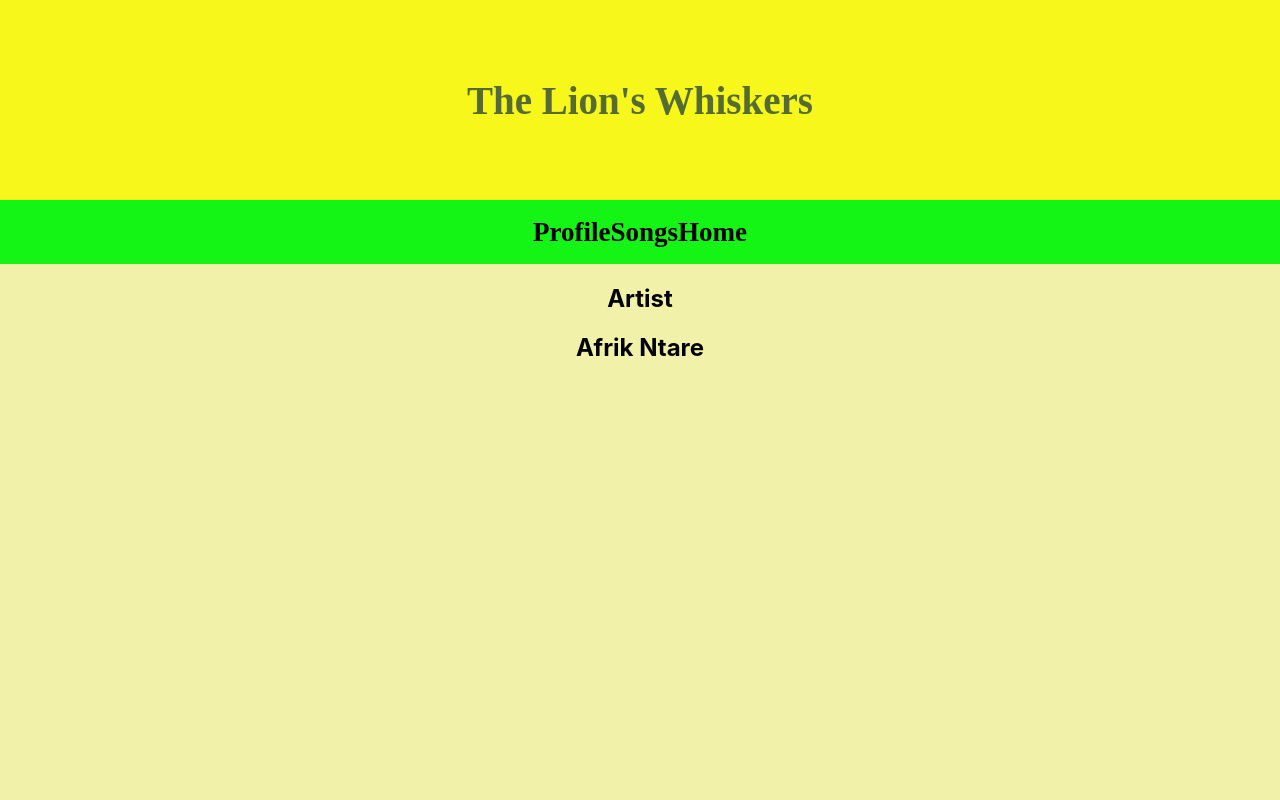
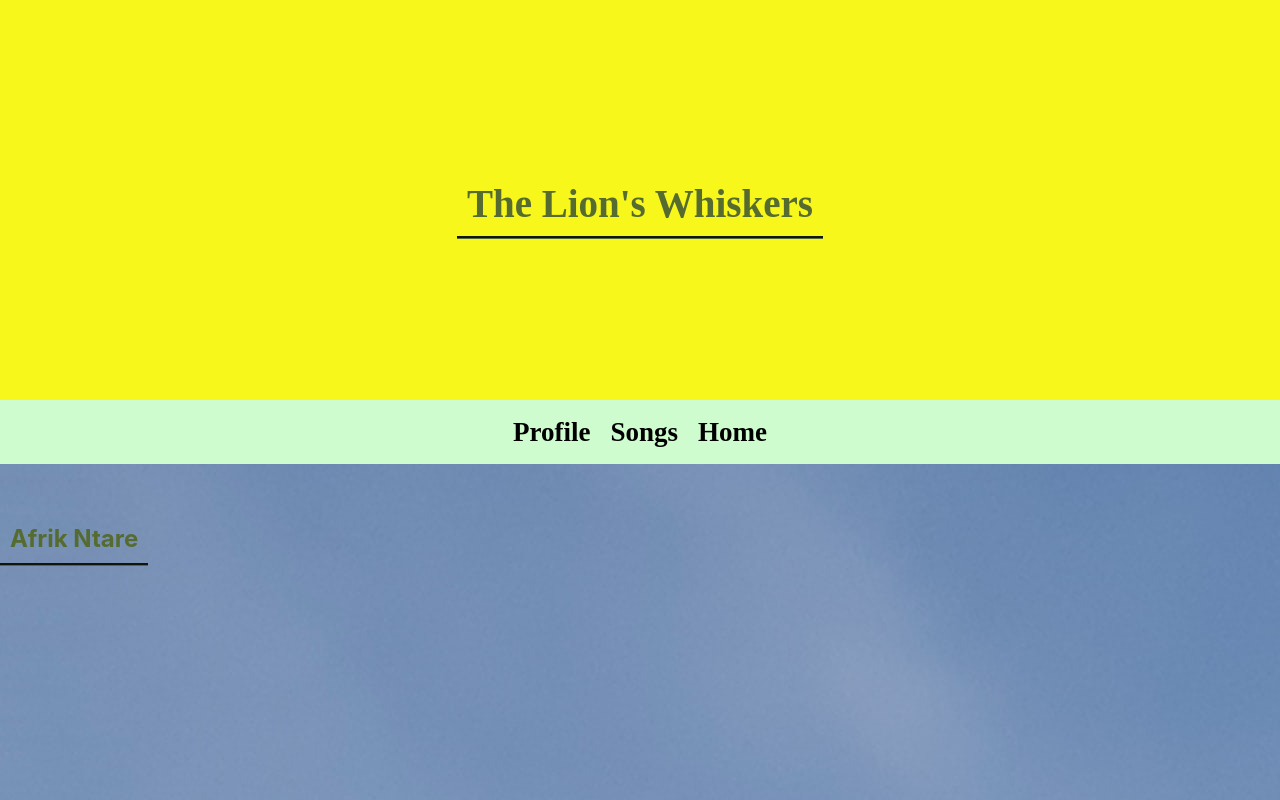
Before and after one commit to janevent/music-portfolio, a React (Create React App) app in the folder ibra-portfolio/: page /songs in a window 1280 px wide. Shown: the top 800 px of the page. Built offline with nearby package versions, Linux system fonts and the light colour scheme.

Commit message:
change background colors

```diff
--- a/ibra-portfolio/src/App.css
+++ b/ibra-portfolio/src/App.css
@@ -26,7 +26,7 @@
 
 .App-header {
   background-color: rgb(247, 247, 28);/* #21d830;*/
-  min-height: 25vh;
+  min-height: 50vh;
   display: flex;
   flex-direction: column;
   align-items: center;
@@ -34,6 +34,8 @@
   font-size: calc(10px + 2vmin);
   font-family: Swift;
   color: darkolivegreen; /*#d8c621;*/
+  border-style: none;
+  border-color: none;
 }
 
 .App-link {
--- a/ibra-portfolio/src/App.js
+++ b/ibra-portfolio/src/App.js
@@ -2,8 +2,8 @@
 import './App.css';
 import Home from './components/Home';
 import Profile from './components/Profile.js';
-import SongsContainer from './components/SongsContainer.js';
-import NavigationBar from './components/NavigationBar.js';
+import SongsContainer from './components/SongsContainer/SongsContainer.js';
+import NavigationBar from './components/NavigationBar/NavigationBar.js';
 import { BrowserRouter as Router, Switch, Route } from 'react-router-dom';
 import React from 'react';
 import autobio from'./texts/autobio.js';
--- /dev/null
+++ b/ibra-portfolio/src/components/DisplaySong/DisplaySong.css
@@ -0,0 +1,8 @@
+.DisplaySong {
+    /*background-color: rgb(241, 241, 169);*/
+    padding: 10px;
+    display: flex;
+    flex-direction: column;
+    justify-content: center;
+    text-align: center;
+}
--- a/ibra-portfolio/src/components/DisplaySong.js
+++ b/ibra-portfolio/src/components/DisplaySong/DisplaySong.js
@@ -1,5 +1,6 @@
 import React from 'react';
 import ReactPlayer from 'react-player';
+import './DisplaySong.css'
 
 export default class DisplaySong extends React.Component {
     constructor(props){
--- a/ibra-portfolio/src/styles/NavigationBar.css
+++ b/ibra-portfolio/src/components/NavigationBar/NavigationBar.css
@@ -1,6 +1,6 @@
 .NavigationBar{
     font-size:large;
-    background-color: rgb(21, 245, 21);/*rgb(47, 99, 167); /*rgb(4, 131, 42);*/
+    background-color: rgb(206, 252, 206);/*rgb(47, 99, 167); /*rgb(4, 131, 42);*/
     color: darkolivegreen;
     min-width: auto;
     min-height: 8vh;
@@ -8,11 +8,8 @@
     flex-direction: row;
     align-items: center;
     justify-content: center;
-
    /* border-top-style: solid;
     /*border-color:greenyellow;*/
-
-
 }
 
 a {
@@ -21,4 +18,6 @@ a {
     font-family: Swift;
     font-weight: bold;
     font-size: 1.5em;
+    padding: 5px;
+    margin: 5px;
 }
--- a/ibra-portfolio/src/components/NavigationBar.js
+++ b/ibra-portfolio/src/components/NavigationBar/NavigationBar.js
@@ -1,7 +1,7 @@
-import '../styles/NavigationBar.css';
+import './NavigationBar.css';
 import React from 'react';
-import { Link, BrowserRouter } from 'react-router-dom';
-import Home from './Home';
+import { Link } from 'react-router-dom';
+
 
 export default class NavigationBar extends React.Component {
     render(){
--- /dev/null
+++ b/ibra-portfolio/src/components/SongsContainer/SongsContainer.css
@@ -0,0 +1,21 @@
+.SongsContainer{
+    display: flex;
+
+    flex-direction: column;
+    justify-content: flex-start;
+    color: darkolivegreen;
+   /* background-color: rgb(241, 241, 169);*/
+   background-image: url("raja-natarajan-ymQlRqwLcUo-unsplash.jpg")
+}
+
+h2{
+    color: darkolivegreen;
+    align-self: flex-start;
+    text-align: left;
+    padding: 10px;
+    margin-bottom: 40px;
+    margin-top: 50px;
+    border-width: 100%;
+    border-bottom-style:groove;
+    border-color: darkolivegreen;
+}
--- a/ibra-portfolio/src/components/SongsContainer.js
+++ b/ibra-portfolio/src/components/SongsContainer/SongsContainer.js
@@ -1,6 +1,7 @@
 import React from 'react';
-import DisplaySong from './DisplaySong';
-import songs from '../songs';
+import DisplaySong from '../DisplaySong/DisplaySong';
+import './SongsContainer.css';
+import songs from '../../songs';
 
 export default class SongsContainer extends React.Component{
     state = {
@@ -16,7 +17,6 @@ export default class SongsContainer extends React.Component{
     render(){
         return (
             <div className='SongsContainer'>
-                <h2>Artist</h2>
                 <h2> Afrik Ntare</h2>
                 <div>
                     {this.mapSongs()}
```
Also changed, not shown: ibra-portfolio/src/components/SongsContainer/raja-natarajan-ymQlRqwLcUo-unsplash.jpg (added), 1 other file (tests, documents, lock files or other folders).
